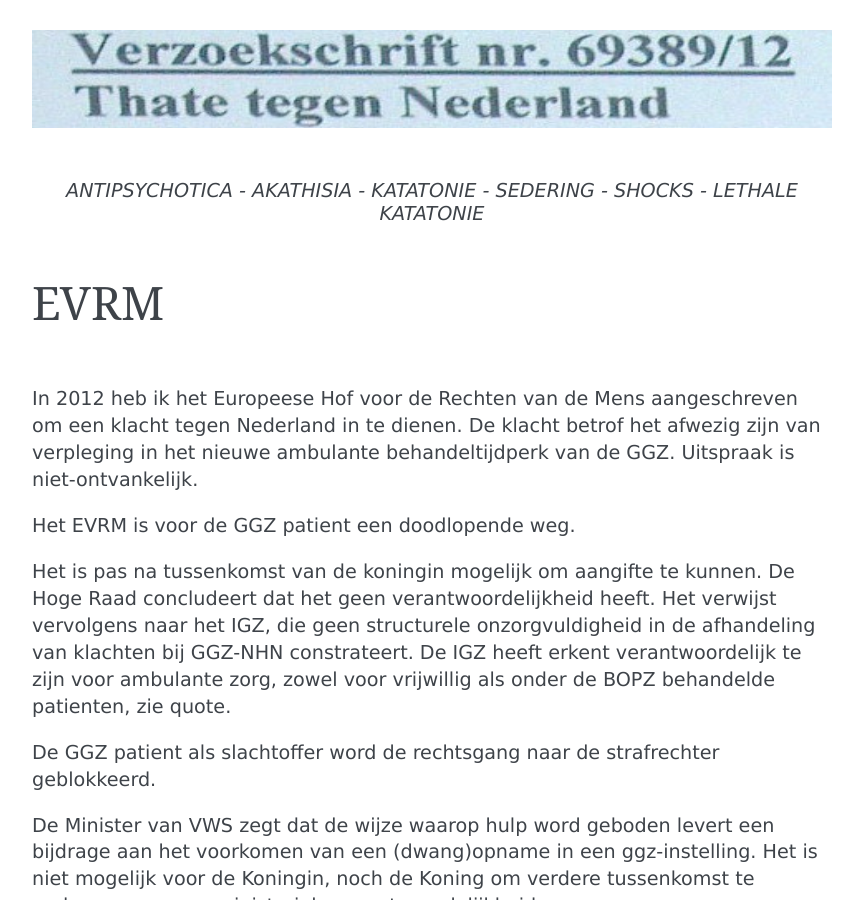
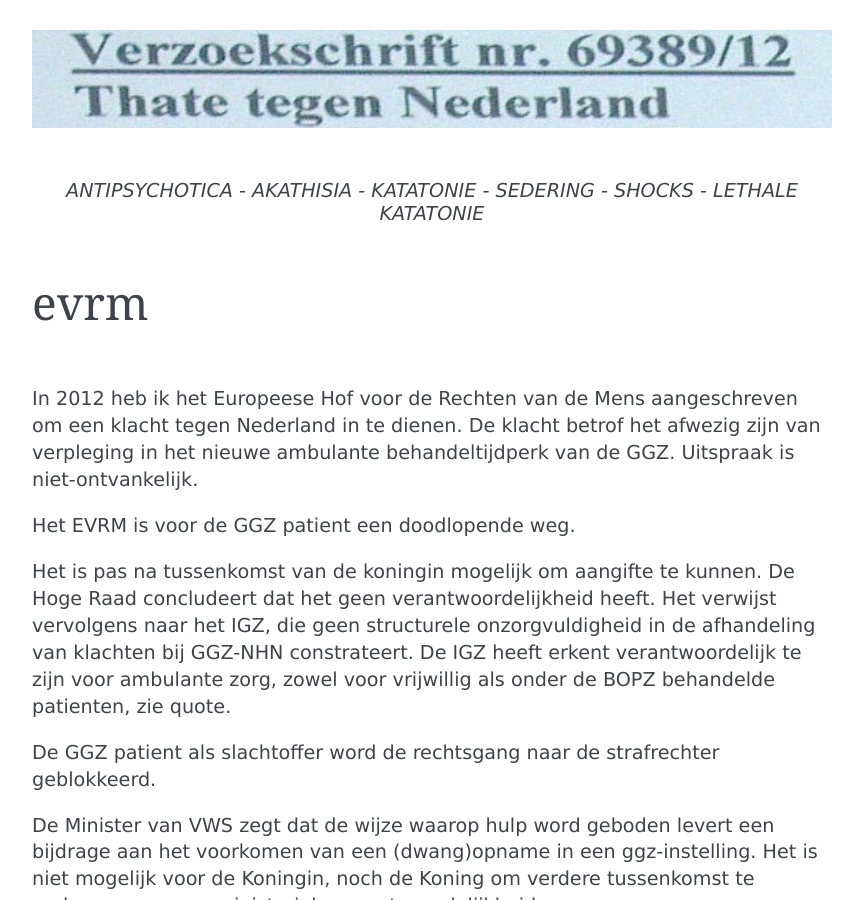
Before and after one commit to bthate/evrm, a Sphinx documentation site: the page built from docs/index.rst, in a window 1280 px wide and 900 px high. Shown: the whole window, without its empty margins (168-1031 px from the left). Built offline with Sphinx 7.4.7, drawn with Linux system fonts in a browser that asks for light colours.

```diff
--- a/docs/index.rst
+++ b/docs/index.rst
@@ -18,7 +18,7 @@
     </center>
     <br><br>
 
-EVRM
+evrm
 ####
 
 .. raw:: html
```
